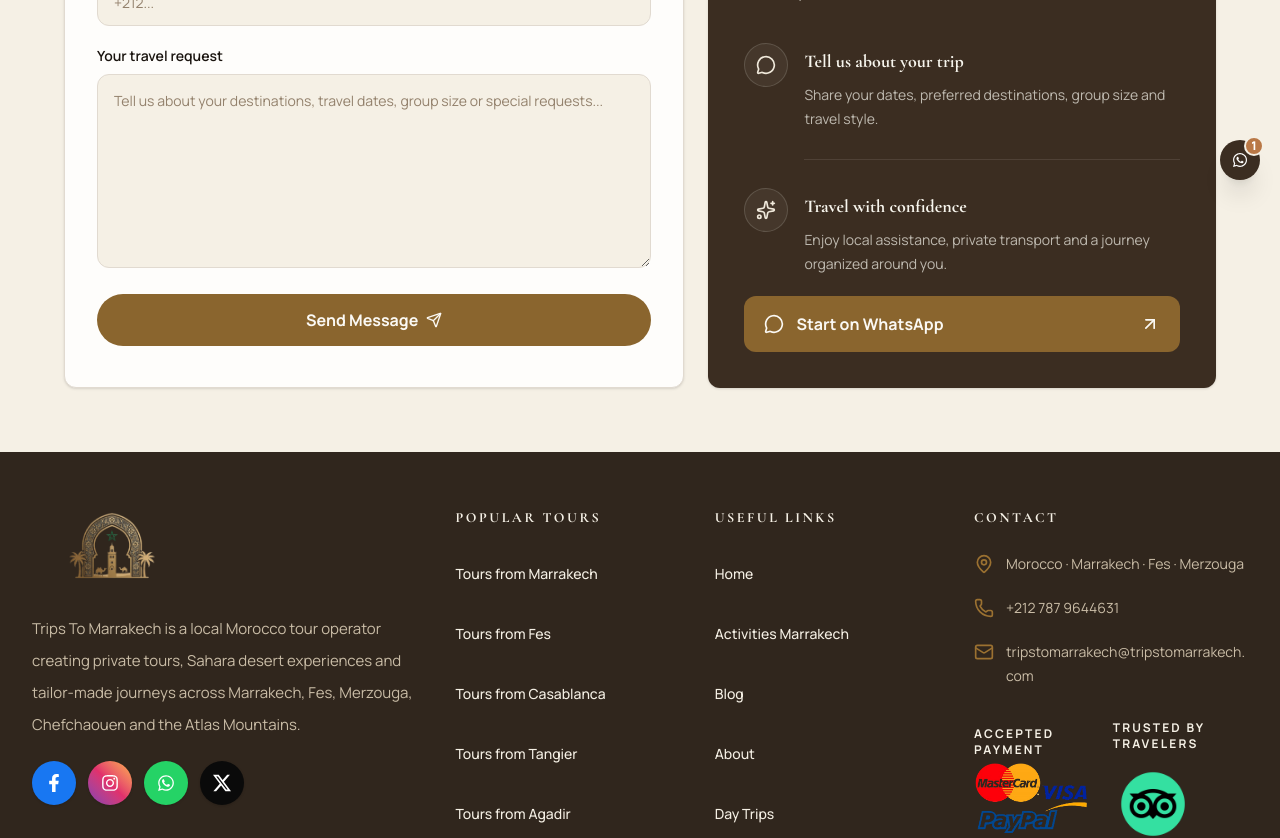
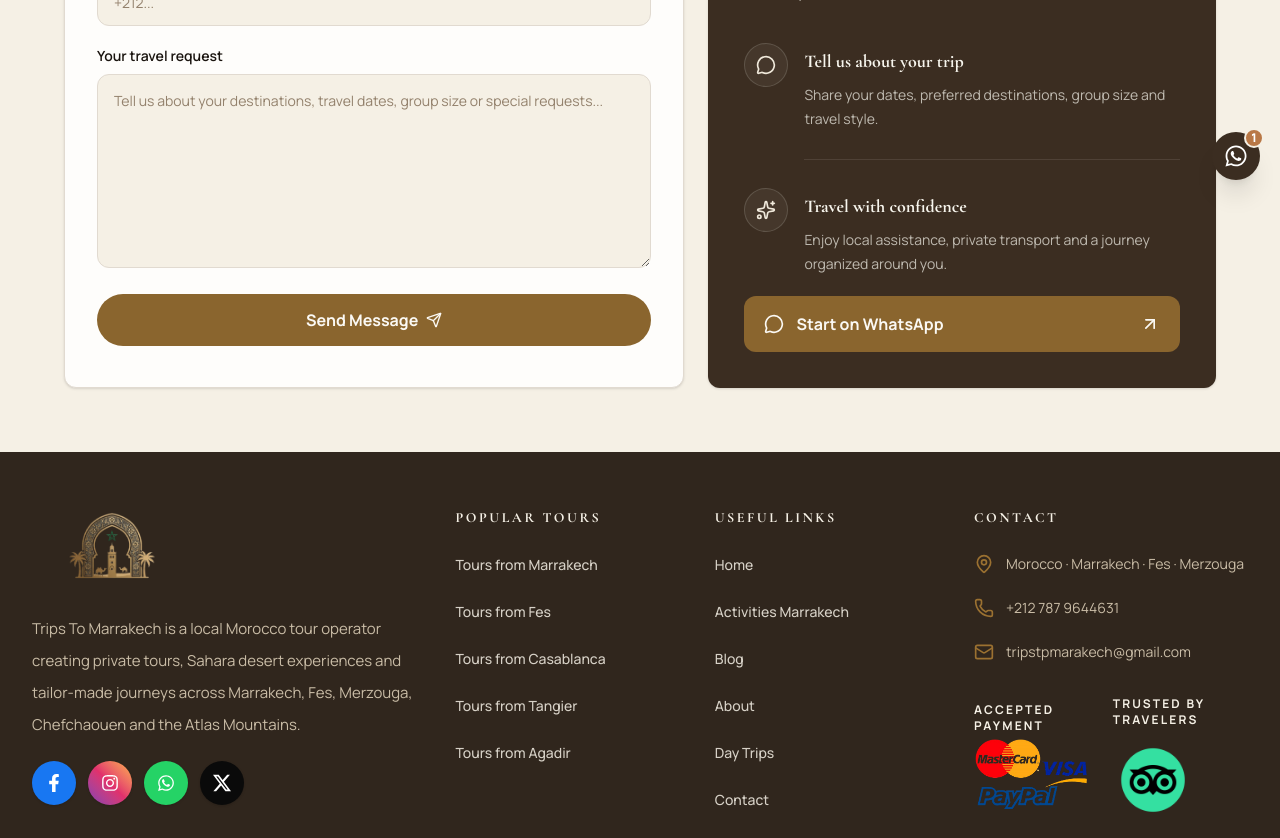
Before and after one commit to hassanoubza/projet, a Next.js app: page /contact in a window 1280 px wide. Shown: the part 600-1438 px from the top of the page. Built offline with nearby package versions, Linux system fonts and the light colour scheme.

Commit message:
probleme heal

```diff
--- a/src/app/contact/page.tsx
+++ b/src/app/contact/page.tsx
@@ -31,13 +31,6 @@ export default function ContactPage(): React.JSX.Element {
   };
 
 
-  const handleSubmit = (event: React.FormEvent<HTMLFormElement>): void => {
-    event.preventDefault();
-    console.log("Form submitted:", form);
-
-  }
-
-
   return (
     <section className="bg-background px-4 py-12 text-foreground sm:px-6 lg:px-8 lg:py-16">
       <section className="mx-auto max-w-6xl">
@@ -68,7 +61,7 @@ export default function ContactPage(): React.JSX.Element {
               WhatsApp.
             </p>
 
-            <form onSubmit={handleSubmit} className="mt-7 space-y-5">
+            <form  className="mt-7 space-y-5">
               <div className="grid gap-5 sm:grid-cols-2">
                 <div>
                   <label
--- a/src/app/page.tsx
+++ b/src/app/page.tsx
@@ -1,7 +1,6 @@
 import FAQ from "@/components/section/Home/FAQ";
 import InstagramSection from "@/components/ui/Instgramme";
 import Hero from "@/components/section/Home/Hero";
-import TripAdvisorReviews from "@/components/ui/TripsAdvisor";
 import WhyUs from "@/components/section/Home/WhyUs";
 import CustomizeTour from "@/components/section/Home/CustomizeTour";
 
@@ -12,7 +11,6 @@ export default function Home() {
       <Hero />
       <CustomizeTour />
       <WhyUs />
-      <TripAdvisorReviews />
       <InstagramSection />
       <FAQ />
     </>
--- a/src/components/layout/Footer.tsx
+++ b/src/components/layout/Footer.tsx
@@ -64,12 +64,12 @@ export default function Footer() {
               Popular Tours
             </h3>
 
-            <ul className="mt-6 space-y-4">
+            <ul className="mt-6">
               {FOOTER_TOURS.map((item) => (
                 <li key={item.href}>
                   <Link
                     href={item.href}
-                    className="inline-flex min-h-11 w-fit items-center py-2 text-sm font-medium text-footer-foreground transition hover:text-gold focus-visible:outline-none focus-visible:ring-2 focus-visible:ring-gold"
+                    className="text-sm inline-flex min-h-11 font-medium text-footer-foreground/85 transition hover:text-gold focus-visible:outline-none focus-visible:ring-2 focus-visible:ring-gold"
                   >
                     {item.label}
                   </Link>
@@ -83,12 +83,12 @@ export default function Footer() {
               Useful Links
             </h3>
 
-            <ul className="mt-6 space-y-4">
+            <ul className="mt-6">
               {FOOTER_LINKS.map((item) => (
                 <li key={item.href}>
                   <Link
                     href={item.href}
-                    className="inline-flex min-h-11 w-fit items-center py-2 text-sm font-medium text-footer-foreground transition hover:text-gold focus-visible:outline-none focus-visible:ring-2 focus-visible:ring-gold"
+                    className="text-sm inline-flex min-h-11 font-medium text-footer-foreground/85 transition hover:text-gold focus-visible:outline-none focus-visible:ring-2 focus-visible:ring-gold"
                   >
                     {item.label}
                   </Link>
@@ -126,10 +126,10 @@ export default function Footer() {
                 <Mail className="mt-0.5 h-5 w-5 shrink-0 text-gold" />
 
                 <a
-                  href="mailto:tripstomarrakech@tripstomarrakech.com"
+                  href="mailto:Deluxemoroccotrips@gmail.com"
                   className="break-all transition hover:text-gold"
                 >
-                  tripstomarrakech@tripstomarrakech.com
+                  tripstpmarakech@gmail.com
                 </a>
               </li>
             </ul>
@@ -159,13 +159,14 @@ export default function Footer() {
                 <div className="mt-3 flex items-center gap-3">
                   <div className="flex items-centerpx-3">
                     <a
+                      aria-label="View Trips to Marrakech reviews on TripAdvisor"
                       href={TRIPADVISOR_URL}
                       target="_blank"
                       rel="noopener noreferrer"
                     >
                       <Image
                         src="/images/tripadvisor-logo-circle-owl-icon-black-green-1536x1536-1.webp"
-                        alt="Tripadvisor"
+                        alt=""
                         width={65}
                         height={65}
                         className="h-20 w-20 object-contain"
--- a/src/components/layout/Header.tsx
+++ b/src/components/layout/Header.tsx
@@ -205,7 +205,7 @@ function MobileMenuButton({
     <button
       type="button"
       onClick={onToggle}
-      className="flex h-10 w-10 items-center justify-center rounded-full bg-muted text-foreground transition-colors hover:bg-accent hover:text-accent-foreground focus-visible:outline-none focus-visible:ring-2 focus-visible:ring-accent lg:hidden"
+      className="flex h-12 w-12 items-center justify-center rounded-full bg-muted text-foreground transition-colors hover:bg-accent hover:text-accent-foreground focus-visible:outline-none focus-visible:ring-2 focus-visible:ring-accent lg:hidden"
       aria-label={isOpen ? "Close navigation menu" : "Open navigation menu"}
       aria-expanded={isOpen}
       aria-controls="mobile-menu"
--- a/src/components/section/Home/Hero.tsx
+++ b/src/components/section/Home/Hero.tsx
@@ -16,7 +16,7 @@ export default async function Hero(): Promise<React.JSX.Element> {
         alt="Place Jemaa el-Fna animée au coucher du soleil, Marrakech"
         fill
         preload
-        sizes="(max-width: 640px) 100vw, (max-width: 1024px) 50vw, 400px"
+        sizes="100vw"
         quality={75}
         className="object-cover"
       />
--- a/src/components/ui/ReseauxSociaux.tsx
+++ b/src/components/ui/ReseauxSociaux.tsx
@@ -31,7 +31,7 @@ const socials: SocialItem[] = [
   },
   {
     name: "WhatsApp",
-    link: "https://wa.me/212600000000?text=Hello%20Trips%20to%20Marrakech%2C%20I%20would%20like%20more%20information.",
+    link: "https://wa.me/212643577845?text=Hello%20Trips%20to%20Marrakech%2C%20I%20would%20like%20more%20information.",
     bg: "bg-[#25D366]",
     icon: <FaWhatsapp aria-hidden="true" />,
   },
--- a/src/components/ui/Watsap.tsx
+++ b/src/components/ui/Watsap.tsx
@@ -2,29 +2,31 @@ import React from "react";
 import { FaWhatsapp } from "react-icons/fa";
 
 export default function Whatsapp(): React.JSX.Element {
-  const phoneNumber = "212787996288";
+  const phoneNumber = "212643577845"; // Replace with your WhatsApp number (without '+' or spaces)
   const message = encodeURIComponent(
     "Hello, I would like to customize a Morocco tour.",
   );
 
   return (
     <a
-      href={`https://wa.me/${phoneNumber}?text=${message}`}
+      href={`https://wa.me/${phoneNumber}?text=${encodeURIComponent(message)}`}
       target="_blank"
       rel="noopener noreferrer"
-      aria-label="Contact us on WhatsApp"
-      className="group fixed bottom-5 right-5 z-50 flex items-center gap-3"
+      aria-label="Chat with Trips to Marrakech on WhatsApp"
+      className="group fixed bottom-5 right-5 z-50 flex h-12 w-12 items-center justify-center rounded-full focus-visible:outline-none focus-visible:ring-2 focus-visible:ring-primary focus-visible:ring-offset-2"
     >
-      {/* Button */}
-      <span className="relative flex h-10 w-10 items-center justify-center rounded-full bg-secondary text-white shadow-xl transition-transform duration-300 group-hover:scale-110">
-        {/* Ping animation */}
-        <span className="absolute inset-0 rounded-full bg-accent opacity-30 " />
+      <span className="relative flex h-12 w-12 items-center justify-center rounded-full bg-secondary text-white shadow-xl transition-transform duration-300 group-hover:scale-110">
+        <span
+          className="absolute inset-0 rounded-full bg-accent opacity-30"
+          aria-hidden="true"
+        />
 
-        {/* WhatsApp Icon */}
-        <FaWhatsapp />
+        <FaWhatsapp className="relative z-10 h-6 w-6" aria-hidden="true" />
 
-        {/* Badge */}
-        <span className="absolute -right-1 -top-1 flex h-5 w-5 items-center justify-center rounded-full border-2 border-background bg-desert text-xs font-extrabold text-white">
+        <span
+          className="absolute -right-1 -top-1 z-20 flex h-5 w-5 items-center justify-center rounded-full border-2 border-background bg-desert text-xs font-extrabold text-white"
+          aria-hidden="true"
+        >
           1
         </span>
       </span>
```
